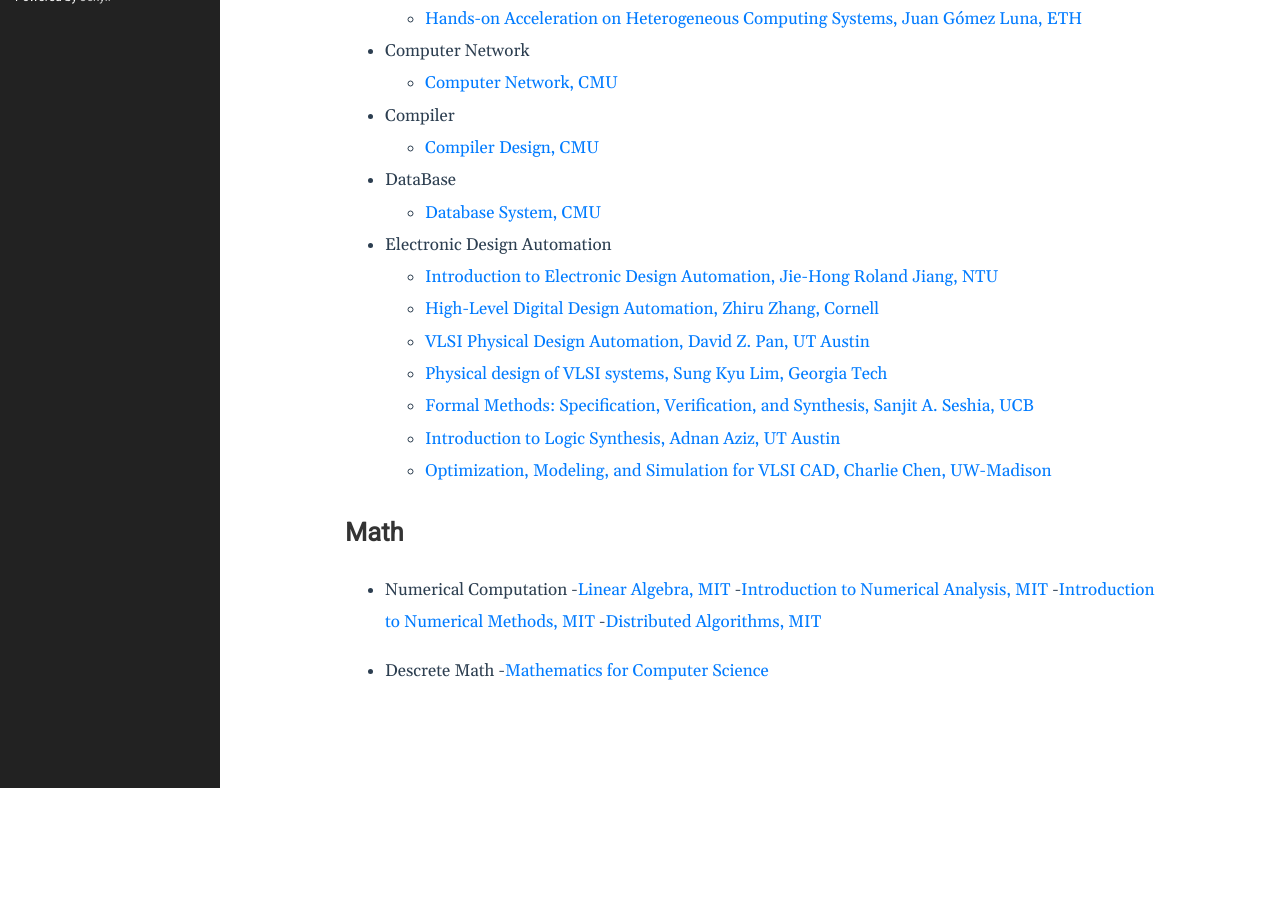
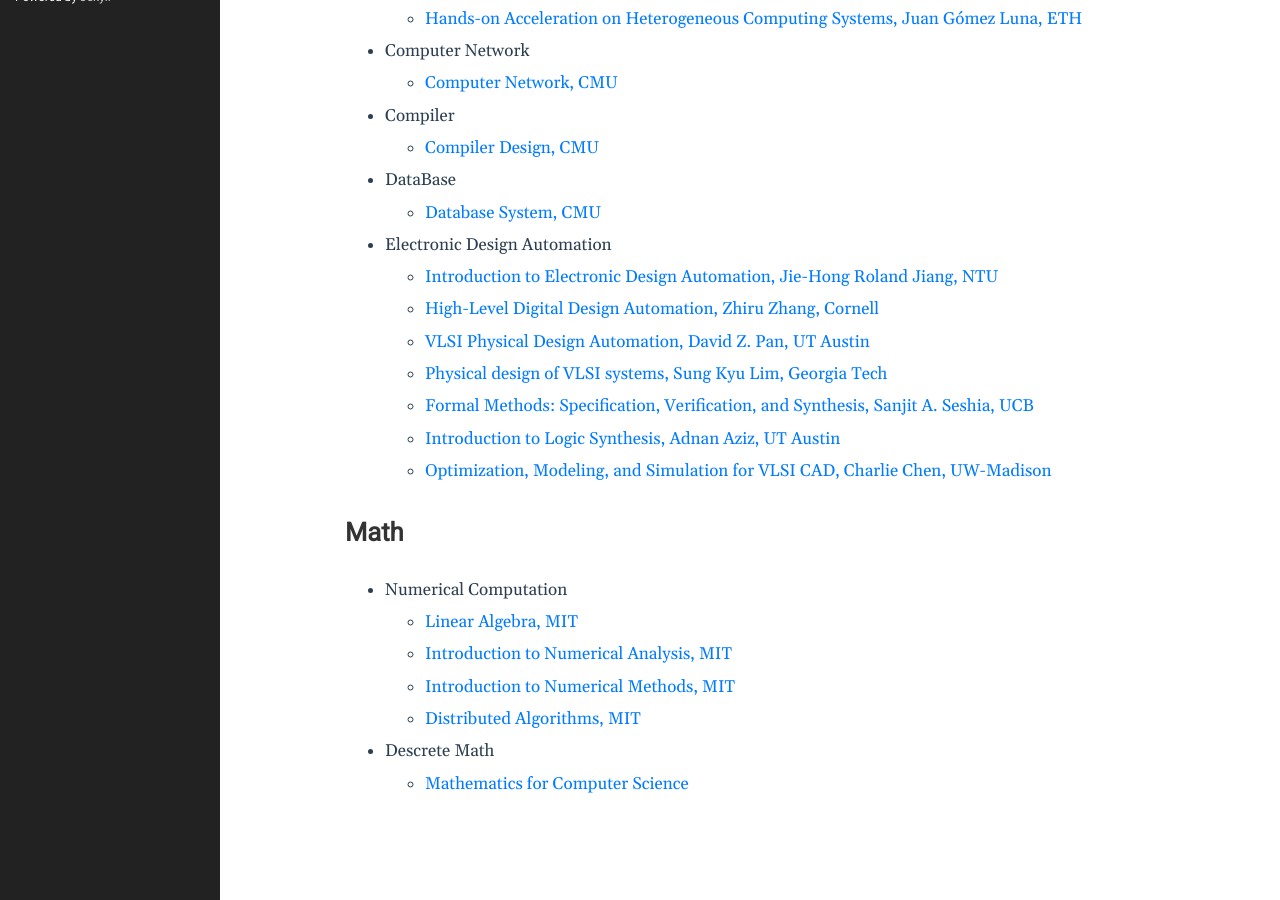
Before and after one commit to cangye-ma/cangye-ma.github.io, a Jekyll site: the page built from _posts/2021-02-07-Online-Courses.md, in a window 1280 px wide and 900 px high, scrolled down 622 px. Built offline with Jekyll 4.4.1, drawn with Linux system fonts in a browser that asks for light colours; before the commit the page ends 1410 px from its top, so only the background shows below that.

Commit message:
update format

```diff
--- a/_posts/2021-02-07-Online-Courses.md
+++ b/_posts/2021-02-07-Online-Courses.md
@@ -36,11 +36,11 @@
 
 ## Math<br>
 
-- Numerical Computation
-   -[Linear Algebra, MIT](https://ocw.mit.edu/courses/18-06-linear-algebra-spring-2010/)
-   -[Introduction to Numerical Analysis, MIT](https://ocw.mit.edu/courses/18-330-introduction-to-numerical-analysis-spring-2012/)
-   -[Introduction to Numerical Methods, MIT](https://ocw.mit.edu/courses/18-335j-introduction-to-numerical-methods-spring-2019/)
-   -[Distributed Algorithms, MIT](https://ocw.mit.edu/courses/6-852j-distributed-algorithms-fall-2009/)
+- Numerical Computation<br>
+    - [Linear Algebra, MIT](https://ocw.mit.edu/courses/18-06-linear-algebra-spring-2010/)
+    - [Introduction to Numerical Analysis, MIT](https://ocw.mit.edu/courses/18-330-introduction-to-numerical-analysis-spring-2012/)
+    - [Introduction to Numerical Methods, MIT](https://ocw.mit.edu/courses/18-335j-introduction-to-numerical-methods-spring-2019/)
+    - [Distributed Algorithms, MIT](https://ocw.mit.edu/courses/6-852j-distributed-algorithms-fall-2009/)
 
-- Descrete Math
-   -[Mathematics for Computer Science](https://ocw.mit.edu/courses/6-042j-mathematics-for-computer-science-fall-2010/)
+- Descrete Math<br>
+    - [Mathematics for Computer Science](https://ocw.mit.edu/courses/6-042j-mathematics-for-computer-science-fall-2010/)
```
